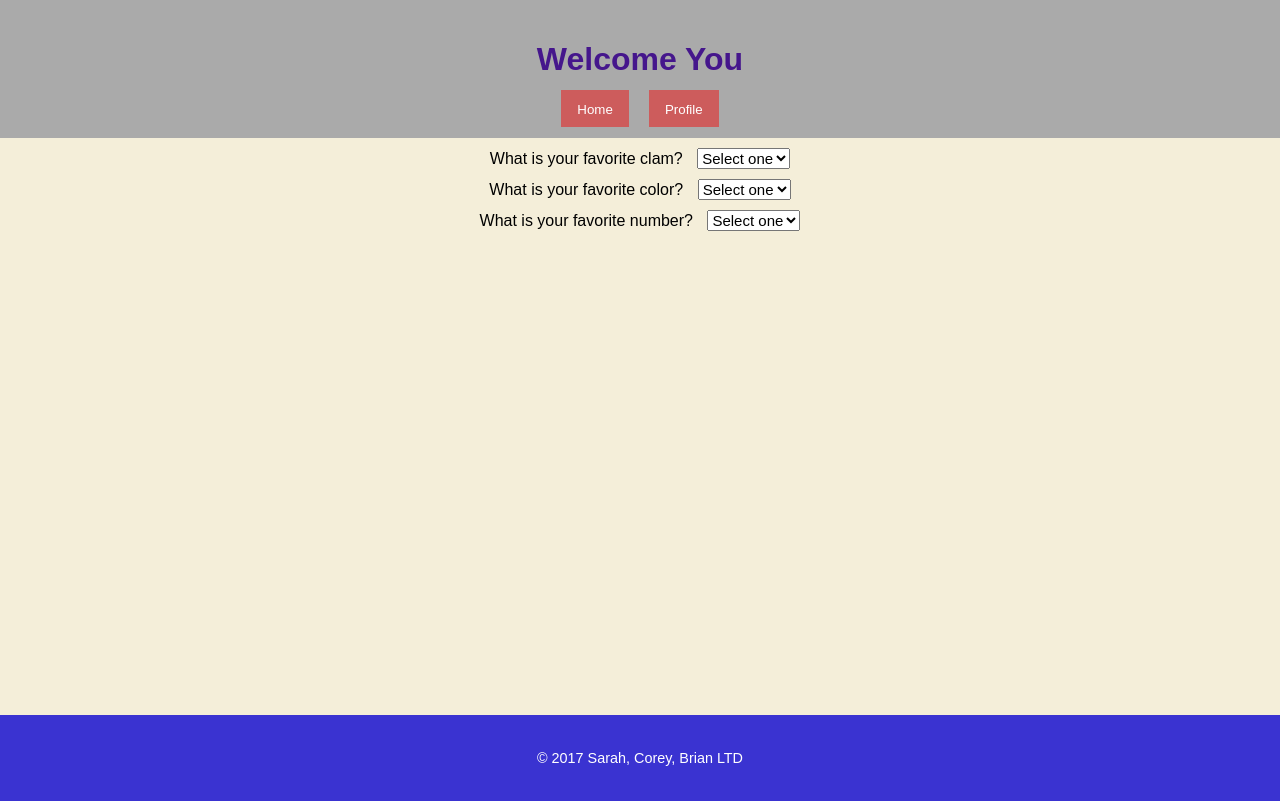
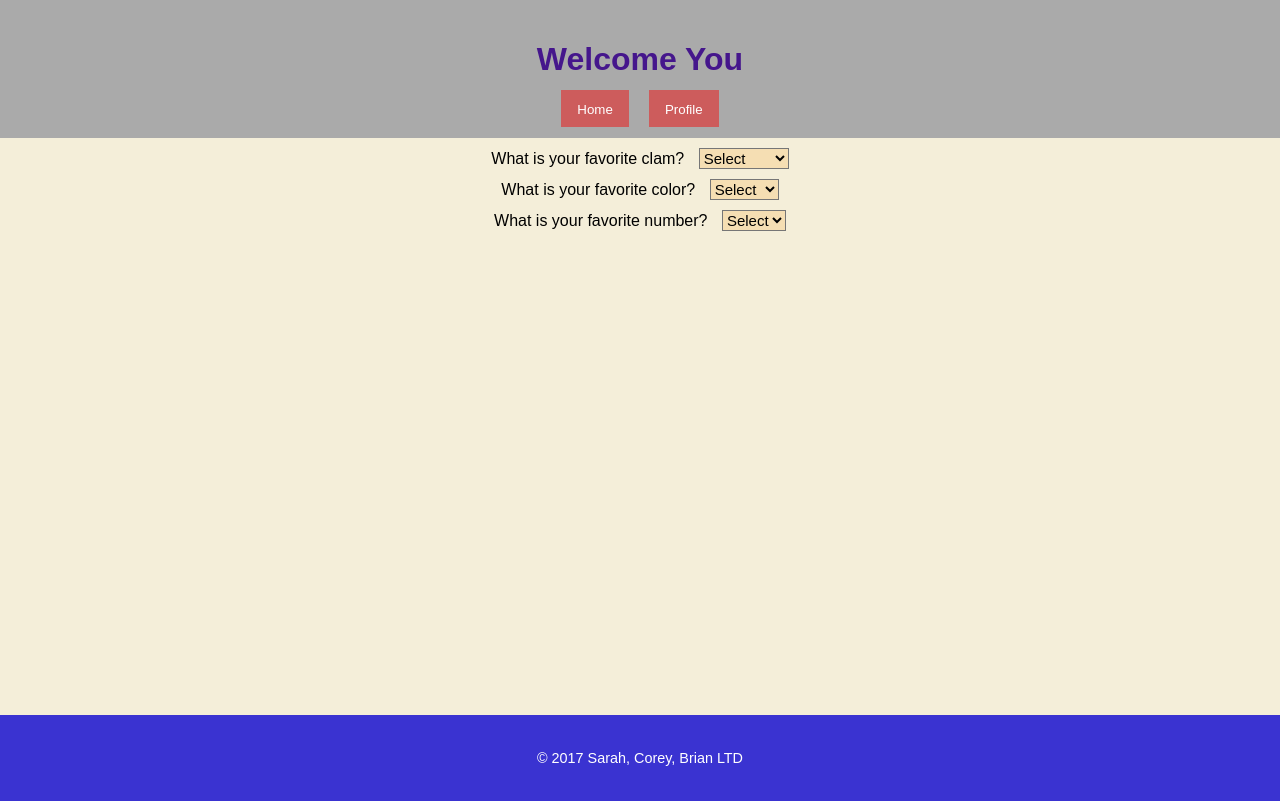
Before and after one commit to dumbomagoo/my-starter-app, a React app: page /profile in a window 1280 px wide. Built offline with nearby package versions, Linux system fonts and the light colour scheme.

Commit message:
Making the selects visible

```diff
--- a/src/components/FavoriteChoice/FavoriteChoice.jsx
+++ b/src/components/FavoriteChoice/FavoriteChoice.jsx
@@ -17,7 +17,7 @@ const FavoriteChoice = props => {
     <div className={'favorite-choice'}>
       <span>{`What is your favorite ${favoriteType}?`} </span>
       <select name={favoriteType} onChange={triggerAction} value={currentChoice}>
-        <option value={''}>Select one</option>
+        <option value={''}>{'Select'}</option>
         {
           choices.map((choice, index) => (
             <option key={`choice-${index}`} value={choice}>{choice}</option>
--- a/src/components/FavoriteChoice/FavoriteChoice.scss
+++ b/src/components/FavoriteChoice/FavoriteChoice.scss
@@ -5,5 +5,6 @@
   }
   select {
     font-size: 15px;
+    background: wheat;
   }
 }
```
